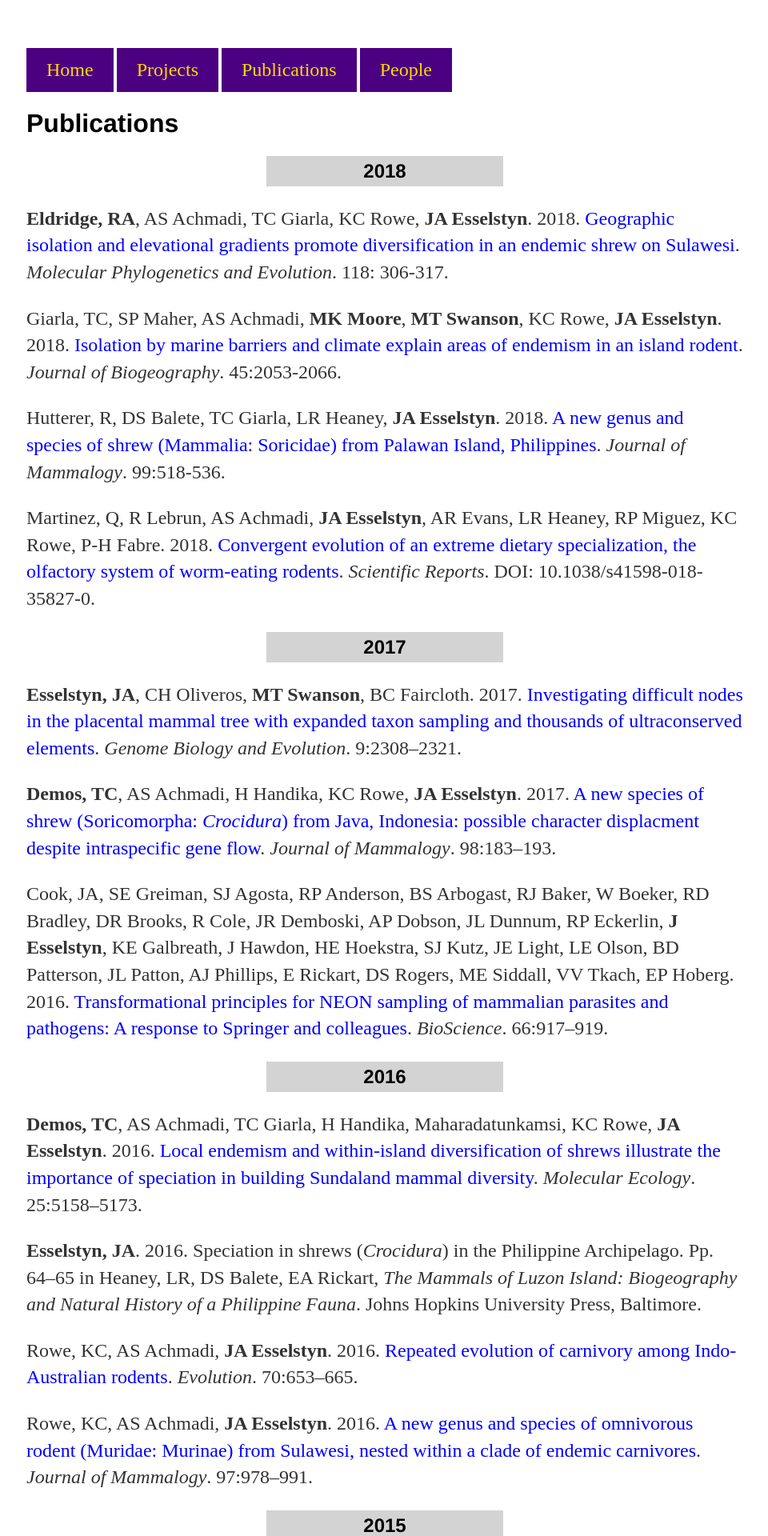
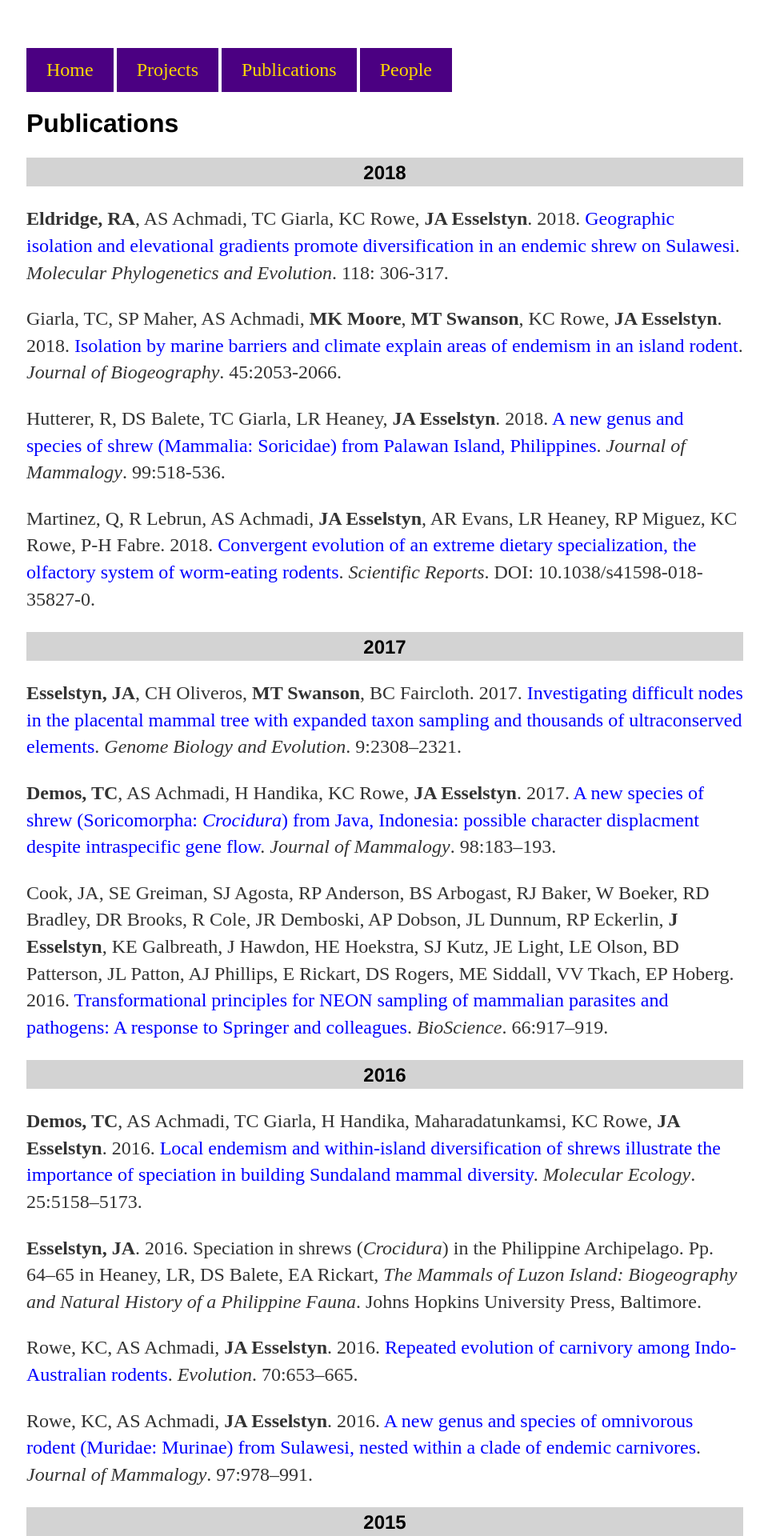
Before and after one commit to esselstyn/esselstyn.github.io, a Jekyll site: the page built from publications.md, in a window 1280 px wide. Shown: the top 1920 px of the page at 80% size, without its empty margins (159-1119 px from the left). Built offline with Jekyll 4.4.1, drawn with Linux system fonts in a browser that asks for light colours.

Commit message:
Update main.css

```diff
--- a/css/main.css
+++ b/css/main.css
@@ -32,8 +32,8 @@ h3 {
     font-family:'Helvetica', 'Arial', 'Sans-Serif';
     text-align: center;
     background-color: lightgray;
-    margin: 10px 300px;
-    padding: 5px 0px;
+    padding-top: 5px;
+    padding-bottom: 3px;
 }
 p {
     font-size: 1.5em;
```
